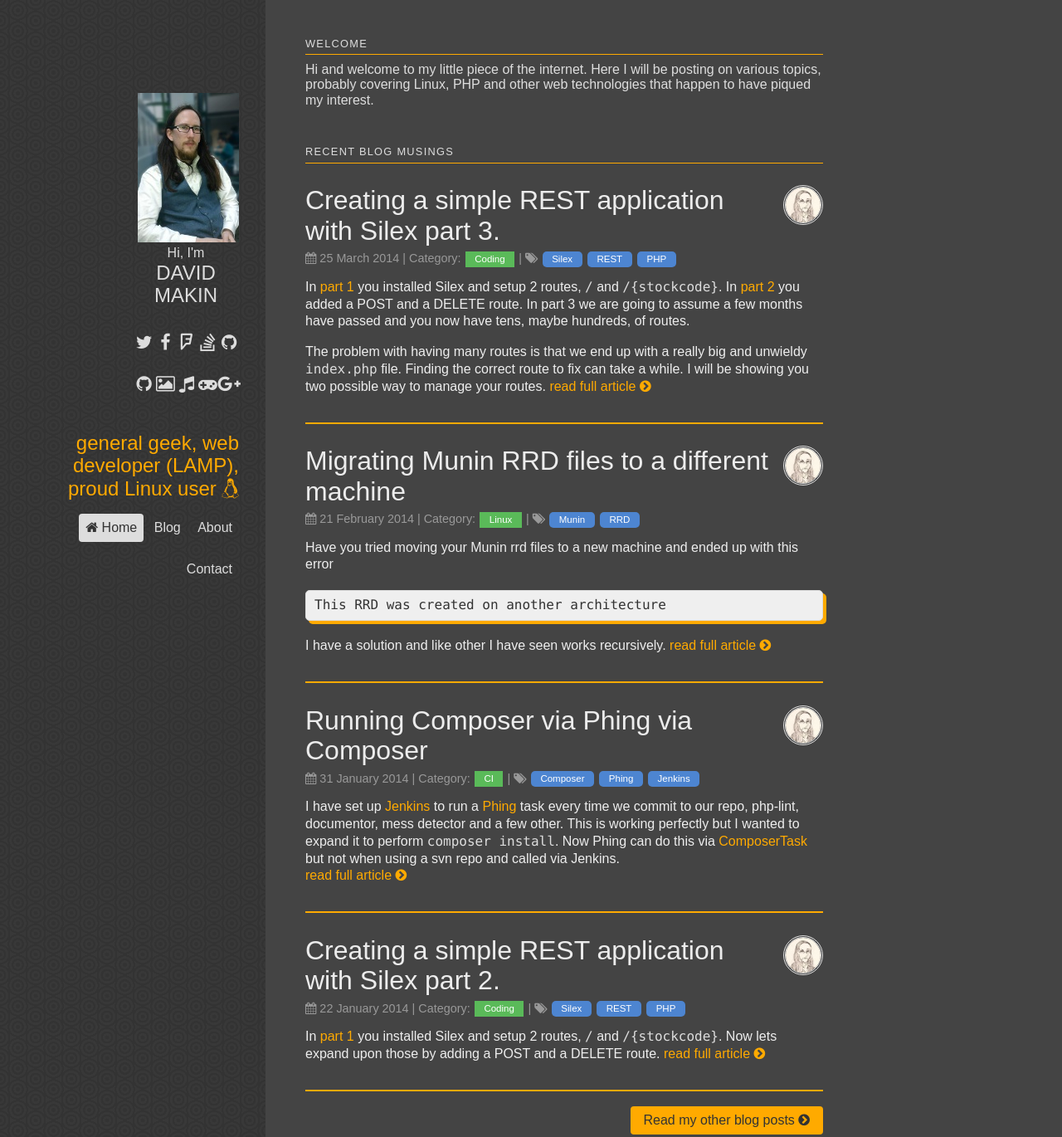
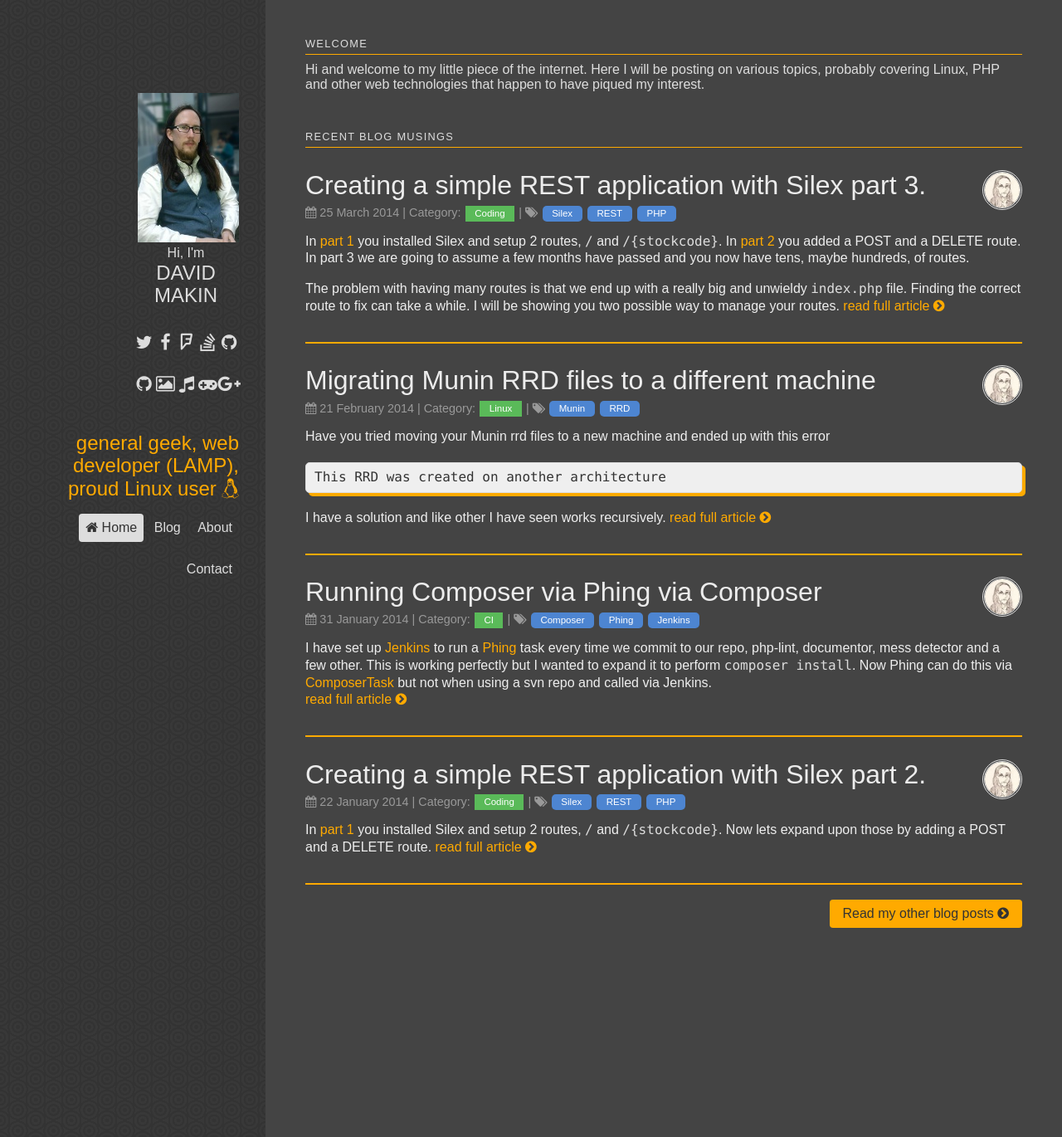
Before and after one commit to sleep-er/sleep-er.github.io, a Jekyll site: the page built from index.html, in a window 1280 px wide and 1370 px high. Shown: the whole window at 83% size. Built offline with Jekyll 4.4.1, drawn with Linux system fonts in a browser that asks for light colours; nearby versions of some CDN libraries; some web fonts are replaced; comment, search, counter and statistics services are not loaded.

Commit message:
restyle html

```diff
--- a/_includes/header.html
+++ b/_includes/header.html
@@ -17,12 +17,7 @@
     <link rel="canonical" href="{{ site.url }}" />
     <!-- styles -->
     <link rel="stylesheet" href="https://unpkg.com/purecss@0.6.2/build/pure-min.css" integrity="sha384-UQiGfs9ICog+LwheBSRCt1o5cbyKIHbwjWscjemyBMT9YCUMZffs6UqUTd0hObXD" crossorigin="anonymous">
-    <!--[if lte IE 8]>
-    <link rel="stylesheet" href="https://unpkg.com/purecss@0.6.2/build/grids-responsive-old-ie-min.css">
-    <![endif]-->
-    <!--[if gt IE 8]><!-->
-    <link rel="stylesheet" href="https://unpkg.com/purecss@0.6.2/build/grids-responsive-min.css">
-    <!--<![endif]-->
+
     <link href="//netdna.bootstrapcdn.com/font-awesome/4.0.3/css/font-awesome.css" rel="stylesheet">
 
     <link rel="stylesheet" href="{{ site.url }}/css/sleep-er.css">
--- a/_layouts/default.html
+++ b/_layouts/default.html
@@ -3,8 +3,8 @@
 {% include header.html %}
 
 <body>
-<div class="pure-g-r" id="layout">
-    <div class="sidebar pure-u-1-4">
+<div class="pure-g" id="layout">
+    <div class="sidebar pure-u-1 pure-u-md-1-4">
         <header class="header">
             <div class="about pure-g-r">
                 <div class="pure-u-1-2 pure-hidden-phone">
@@ -41,16 +41,11 @@
         </header>
     </div>
 
-    <div class="pure-u-3-4">
-
-        <div class="content">
-
+    <div class="content pure-u-1 pure-u-md-3-4">
             {{ content }}
 
             <br />
             <!--{% include footer.html %}-->
-
-        </div>
     </div>
 </div>
 
```
